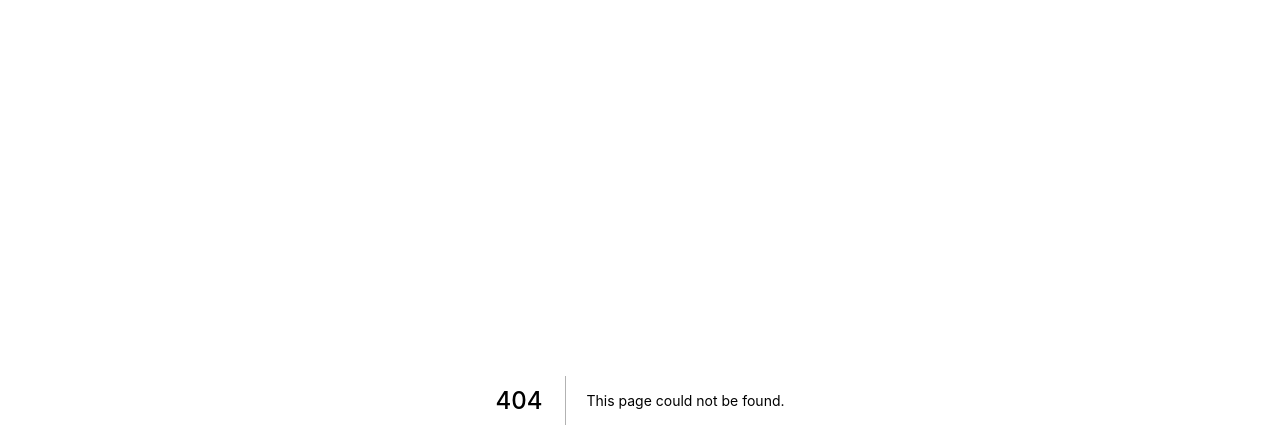
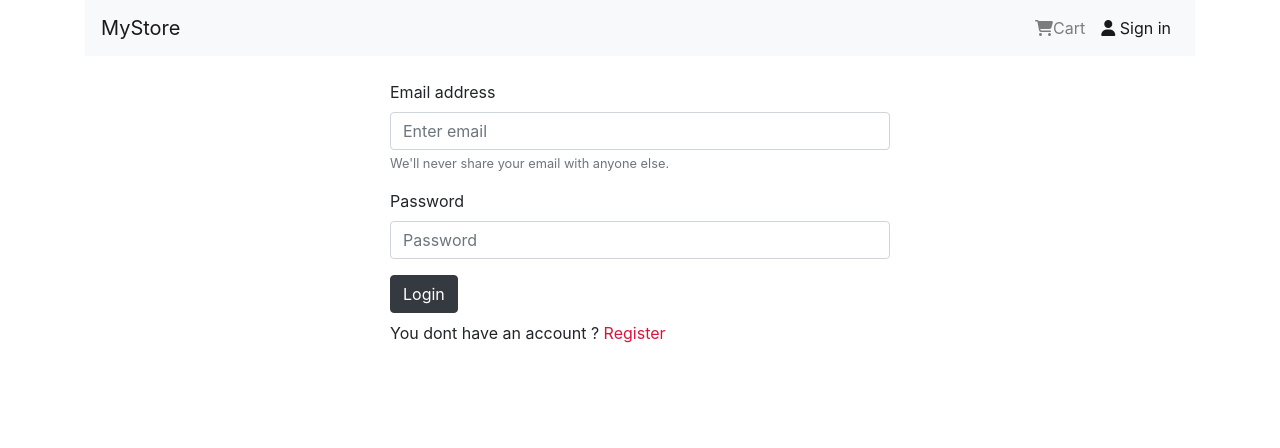
Before and after one commit to caosutang/Next-store, a Next.js app: page /signin in a window 1280 px wide. Before the commit this address had no page. Shown: the top 448 px of the page. Built offline with nearby package versions, Linux system fonts and the light colour scheme.

Commit message:
Setup new layout

```diff
--- /dev/null
+++ b/components/Layout.js
@@ -0,0 +1,12 @@
+import React from "react";
+import NavBar from "./NavBar";
+
+function Layout({ children }) {
+  return (
+    <div className="container">
+      <NavBar />
+      {children}
+    </div>
+  );
+}
+export default Layout;
--- /dev/null
+++ b/components/NavBar.js
@@ -0,0 +1,74 @@
+import React from "react";
+import Link from "next/link";
+import { useRouter } from "next/router";
+
+function NavBar() {
+  const router = useRouter();
+  const isActive = (r) => {
+    if (r === router.pathname) {
+      return "active";
+    } else {
+      return "";
+    }
+  };
+  return (
+    <nav className="navbar navbar-expand-lg navbar-light bg-light">
+      <Link href="/">
+        <a className="navbar-brand">MyStore</a>
+      </Link>
+
+      <button
+        className="navbar-toggler"
+        type="button"
+        data-toggle="collapse"
+        data-target="#navbarNavDropdown"
+        aria-controls="navbarNavDropdown"
+        aria-expanded="false"
+        aria-label="Toggle navigation"
+      >
+        <span className="navbar-toggler-icon"></span>
+      </button>
+      <div
+        className="collapse navbar-collapse justify-content-end"
+        id="navbarNavDropdown"
+      >
+        <ul className="navbar-nav">
+          <li className="nav-item">
+            <Link href="/cart">
+              <a className={"nav-link " + isActive("/cart")}>
+                <i className="fas fa-shopping-cart" aria-hidden="true"></i>Cart
+              </a>
+            </Link>
+          </li>
+          <li className="nav-item">
+            <Link href="/signin">
+              <a className={"nav-link " + isActive("/signin")}>
+                <i className="fas fa-user" aria-hidden="true"></i> Sign in
+              </a>
+            </Link>
+          </li>
+          {/* <li className="nav-item dropdown">
+            <a
+              className="nav-link dropdown-toggle"
+              id="navbarDropdownMenuLink"
+              data-toggle="dropdown"
+              aria-haspopup="true"
+              aria-expanded="false"
+            >
+              User Name
+            </a>
+            <div
+              className="dropdown-menu"
+              aria-labelledby="navbarDropdownMenuLink"
+            >
+              <a className="dropdown-item">Profile</a>
+              <a className="dropdown-item">Logout</a>
+            </div>
+          </li> */}
+        </ul>
+      </div>
+    </nav>
+  );
+}
+
+export default NavBar;
--- a/package.json
+++ b/package.json
@@ -9,6 +9,9 @@
     "lint": "next lint"
   },
   "dependencies": {
+    "bcrypt": "^5.0.1",
+    "jsonwebtoken": "^8.5.1",
+    "mongoose": "^6.0.5",
     "next": "11.1.2",
     "react": "17.0.2",
     "react-dom": "17.0.2"
--- a/pages/_app.js
+++ b/pages/_app.js
@@ -1,7 +1,12 @@
-import '../styles/globals.css'
+import "../styles/globals.css";
+import Layout from "../components/Layout";
 
 function MyApp({ Component, pageProps }) {
-  return <Component {...pageProps} />
+  return (
+    <Layout>
+      <Component {...pageProps} />
+    </Layout>
+  );
 }
 
-export default MyApp
+export default MyApp;
--- /dev/null
+++ b/pages/_document.js
@@ -0,0 +1,27 @@
+import Document, { Html, Head, Main, NextScript } from "next/document";
+
+export class MyDocument extends Document {
+  render() {
+    return (
+      <Html lang="en">
+        <Head>
+          <meta name="description" content="My store"></meta>
+          <link
+            rel="stylesheet"
+            href="https://maxcdn.bootstrapcdn.com/bootstrap/4.0.0/css/bootstrap.min.css"
+          ></link>
+          <script src="https://code.jquery.com/jquery-3.2.1.slim.min.js"></script>
+          <script src="https://cdnjs.cloudflare.com/ajax/libs/popper.js/1.12.9/umd/popper.min.js"></script>
+          <script src="https://maxcdn.bootstrapcdn.com/bootstrap/4.0.0/js/bootstrap.min.js"></script>
+          <script src="https://kit.fontawesome.com/a076d05399.js"></script>
+        </Head>
+        <body>
+          <Main></Main>
+          <NextScript></NextScript>
+        </body>
+      </Html>
+    );
+  }
+}
+
+export default MyDocument;
--- /dev/null
+++ b/pages/cart.js
@@ -0,0 +1,5 @@
+const Cart = () => {
+  return <div>Cart</div>;
+};
+
+export default Cart;
--- /dev/null
+++ b/pages/product.js
@@ -0,0 +1,5 @@
+const Product = () => {
+  return <div>Product</div>;
+};
+
+export default Product;
--- /dev/null
+++ b/pages/signin.js
@@ -0,0 +1,48 @@
+import Head from "next/head";
+import Link from "next/link";
+const Signin = () => {
+  return (
+    <div>
+      <Head>
+        <title> SignIn Page</title>
+      </Head>
+
+      <form className="mx-auto my-4" style={{ maxWidth: "500px" }}>
+        <div className="form-group">
+          <label htmlFor="inputEmail1">Email address</label>
+          <input
+            type="email"
+            className="form-control"
+            id="inputEmail1"
+            aria-describedby="emailHelp"
+            placeholder="Enter email"
+          />
+          <small id="emailHelp" className="form-text text-muted">
+            We'll never share your email with anyone else.
+          </small>
+        </div>
+        <div className="form-group">
+          <label htmlFor="inputPassword1">Password</label>
+          <input
+            type="password"
+            className="form-control"
+            id="inputPassword1"
+            placeholder="Password"
+          />
+        </div>
+        <button type="submit" className="btn btn-dark w-180">
+          Login
+        </button>
+
+        <p className="my-2">
+          You dont have an account ?
+          <Link href="/register">
+            <a style={{ color: "crimson" }}> Register</a>
+          </Link>
+        </p>
+      </form>
+    </div>
+  );
+};
+
+export default Signin;
```
Also changed, not shown: pages/index.js (+4 -68 lines), .babelrc (added), .eslintrc.json, 1 other file (tests, documents, lock files or other folders).
